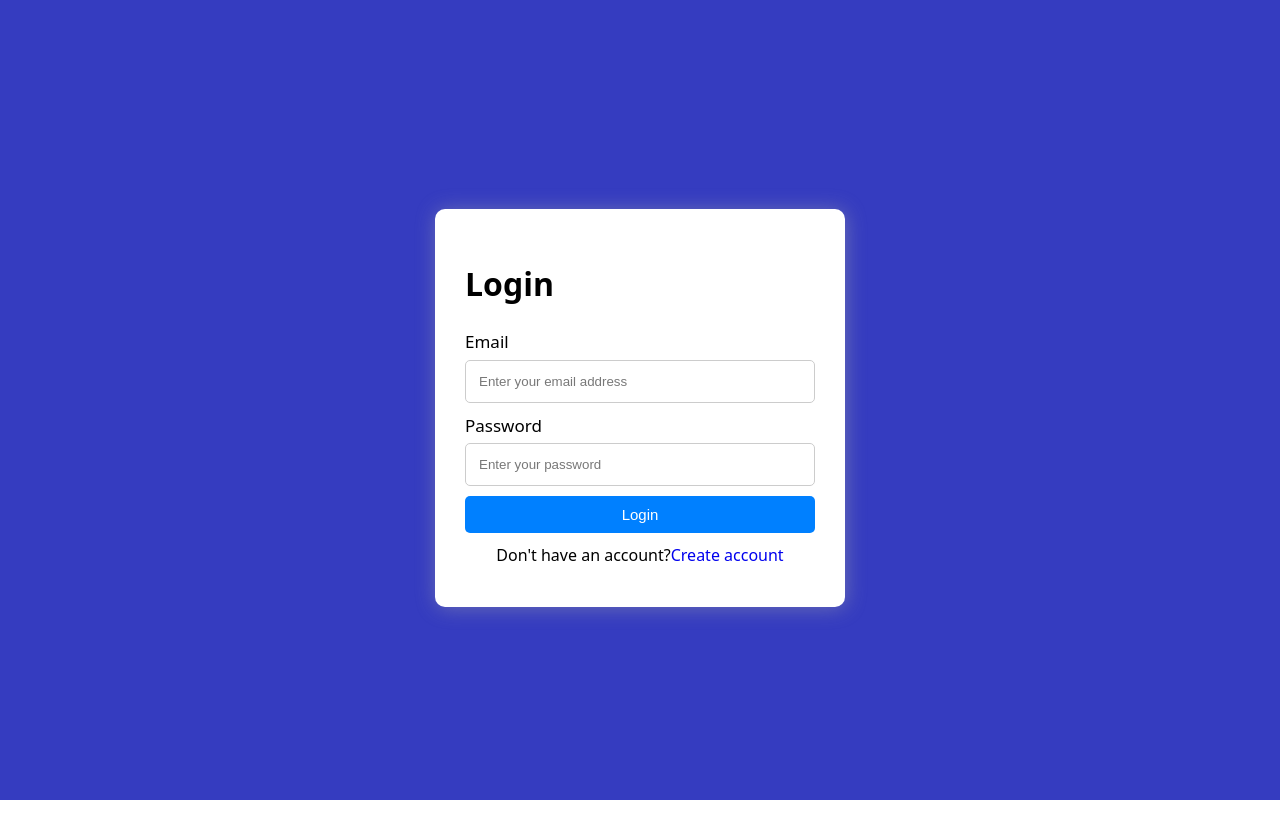
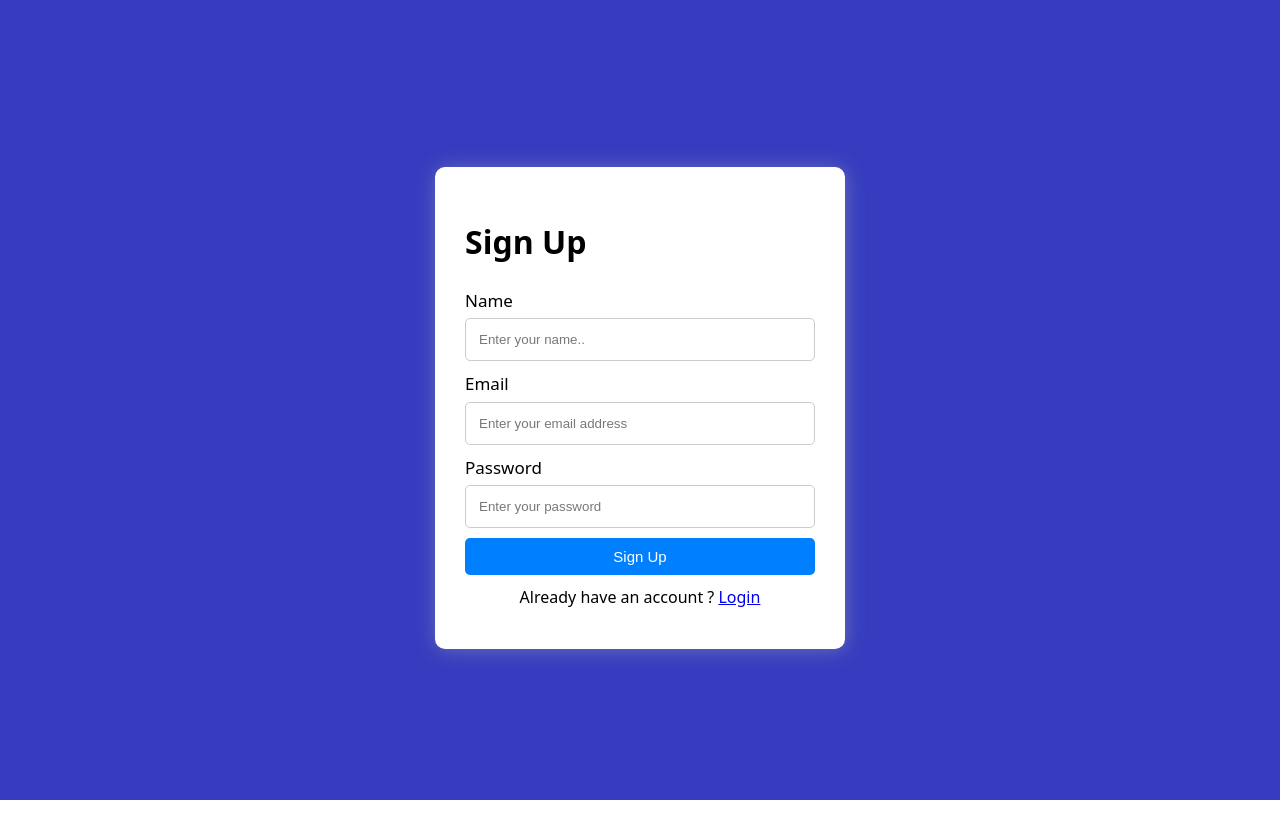
Before and after one commit to Jayavel2005/React-Journey, a React app in the folder urlShortner/: page / in a window 1280 px wide. Both pictures are taken after a click on the link "Create account". Built offline with nearby package versions, Linux system fonts and the light colour scheme; the HTML template or start-up script is replaced by a standard one.

Commit message:
refactor App, Login, SignUp, and UrlShortner components to manage page state; implement logout functionality and improve user navigation

```diff
--- a/urlShortner/src/App.jsx
+++ b/urlShortner/src/App.jsx
@@ -3,12 +3,24 @@ import SignUp from './SignUp'
 import Login from './Login'
 import Background from './Background'
 import UrlShortner from './UrlShortner'
+import { useState } from 'react'
 const App = () => {
+
+  const [page, setPage] = useState("Login")
+
+
+  const pageRendering = () => {
+    if (page === "Login")
+      return <Login setPage={setPage} />
+    if (page === 'SignUp')
+      return <SignUp setPage={setPage} />
+    return <UrlShortner setPage={setPage} />
+  }
+
   return (
     <div className='main'>
-        <Background/>
-        <Login/>
-        {/* <SignUp/> */}
+      <Background />
+      {pageRendering()}
     </div>
   )
 }
--- a/urlShortner/src/Login.jsx
+++ b/urlShortner/src/Login.jsx
@@ -1,13 +1,12 @@
 import React, { useEffect, useState } from "react";
 
-const Login = () => {
+const Login = ({ setPage }) => {
     const userDetails = { email: "", password: "" };
     const storedUserDetails = { storedUserEmail: "", storedPassword: "" };
 
     const [user, setUser] = useState(userDetails);
     const [emailErrorMessage, setEmailErrorMessage] = useState("");
     const [passwordErrorMessage, setPasswordErrorMessage] = useState("");
-    const [page, setPage] = useState("Login");
     const [storedUser, setStoredUser] = useState(storedUserDetails);
 
     useEffect(() => {
@@ -34,7 +33,7 @@ const Login = () => {
         if (user.email === storedUser.storedUserEmail && user.password === storedUser.storedPassword) {
             setEmailErrorMessage("");
             setPasswordErrorMessage("");
-            alert("Logged in Successfully!");
+            setPage("Home")
         } else {
             if (user.email !== storedUser.storedUserEmail) setEmailErrorMessage("Email is incorrect.");
             if (user.password !== storedUser.storedPassword) setPasswordErrorMessage("Password is incorrect.");
@@ -43,7 +42,7 @@ const Login = () => {
 
     const handleChangeEmail = (event) => {
         const newEmail = event.target.value;
-        setUser(prevUser => ({ ...prevUser, email : newEmail}));
+        setUser(prevUser => ({ ...prevUser, email: newEmail }));
         validateEmail(newEmail)
     };
 
--- a/urlShortner/src/SignUp.jsx
+++ b/urlShortner/src/SignUp.jsx
@@ -1,7 +1,7 @@
-import React, { use } from 'react';
+
 import { useState } from 'react';
 
-const SignUp = () => {
+const SignUp = ({ setPage }) => {
 
     const userDetails = {
         userName: "",
@@ -13,7 +13,11 @@ const SignUp = () => {
     const [nameErrorMessage, setNameErrorMessage] = useState("");
     const [emailErrorMessage, setEmailErrorMessage] = useState("");
     const [passwordErrorMessage, setPasswordErrorMessage] = useState("");
-    // const [page, setPage] = useState("Login");
+
+
+    const pageState = () => {
+        setPage("Login")
+    }
 
 
 
@@ -170,6 +174,7 @@ const SignUp = () => {
         setEmailErrorMessage("");
         setPasswordErrorMessage("");
         alert("SignUp Successfully!")
+        setPage("Home");
         localStorage.setItem("user", JSON.stringify(user));
 
 
@@ -230,7 +235,7 @@ const SignUp = () => {
                 {/* Sign Up button */}
                 <div className="form--group">
                     <button className='signup--button' onClick={handleSignUp}>Sign Up</button>
-                    <span className='login--link'>Already have an account ? <a href="#">Login</a></span>
+                    <span className='login--link'>Already have an account ? <a href="#" onClick={pageState}>Login</a></span>
                 </div>
 
 
--- a/urlShortner/src/UrlShortner.jsx
+++ b/urlShortner/src/UrlShortner.jsx
@@ -1,7 +1,7 @@
 import React, { useState } from 'react';
 import { FaCopy } from "react-icons/fa";
 
-const UrlShortner = () => {
+const UrlShortner = ({ setPage }) => {
     const [url, setUrl] = useState("");
     const [shortnedUrl, setShortnedUrl] = useState("");
     const [copied, setCopied] = useState("");
@@ -31,6 +31,7 @@ const UrlShortner = () => {
 
 
     return (
+        <div>
             <div className='urlshortner--main'>
                 {/* Heading */}
                 <h1>
@@ -65,6 +66,14 @@ const UrlShortner = () => {
                     >{copied}</span>
                 </div>
 
+
+
+            </div>
+            <button
+                className='logout--button'
+                onClick={() => {
+                    setPage("Login")
+                }}>Logout</button>
         </div>
     );
 };
--- a/urlShortner/src/index.css
+++ b/urlShortner/src/index.css
@@ -212,6 +212,24 @@ input::placeholder {
 
 }
 
+.logout--button{
+  padding: 10px 20px;
+  margin: 10px;
+  position: absolute;
+  top: 50;
+  left: 50;
+  color: #fff;
+  border-radius: 5px;
+  border: none;
+  background-color:#eb7a00;
+  font-size: 15px;
+  cursor: pointer;
+
+}
+.logout--button:hover{
+  background-color: #ff8400;
+}
+
 
 /* Background Animation */
 .background li {
```
Lines whose indentation alone changed are shown as unchanged.
